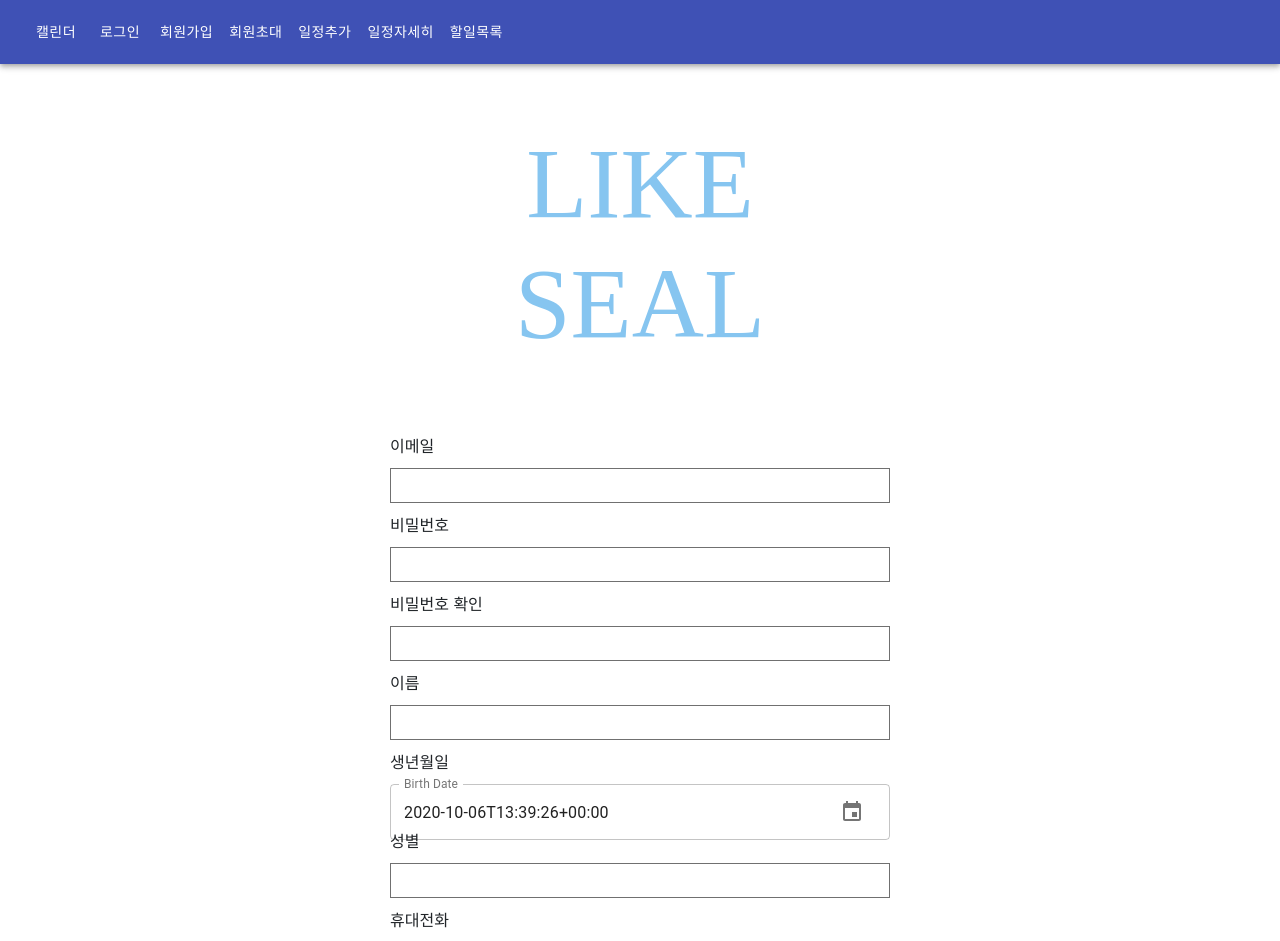
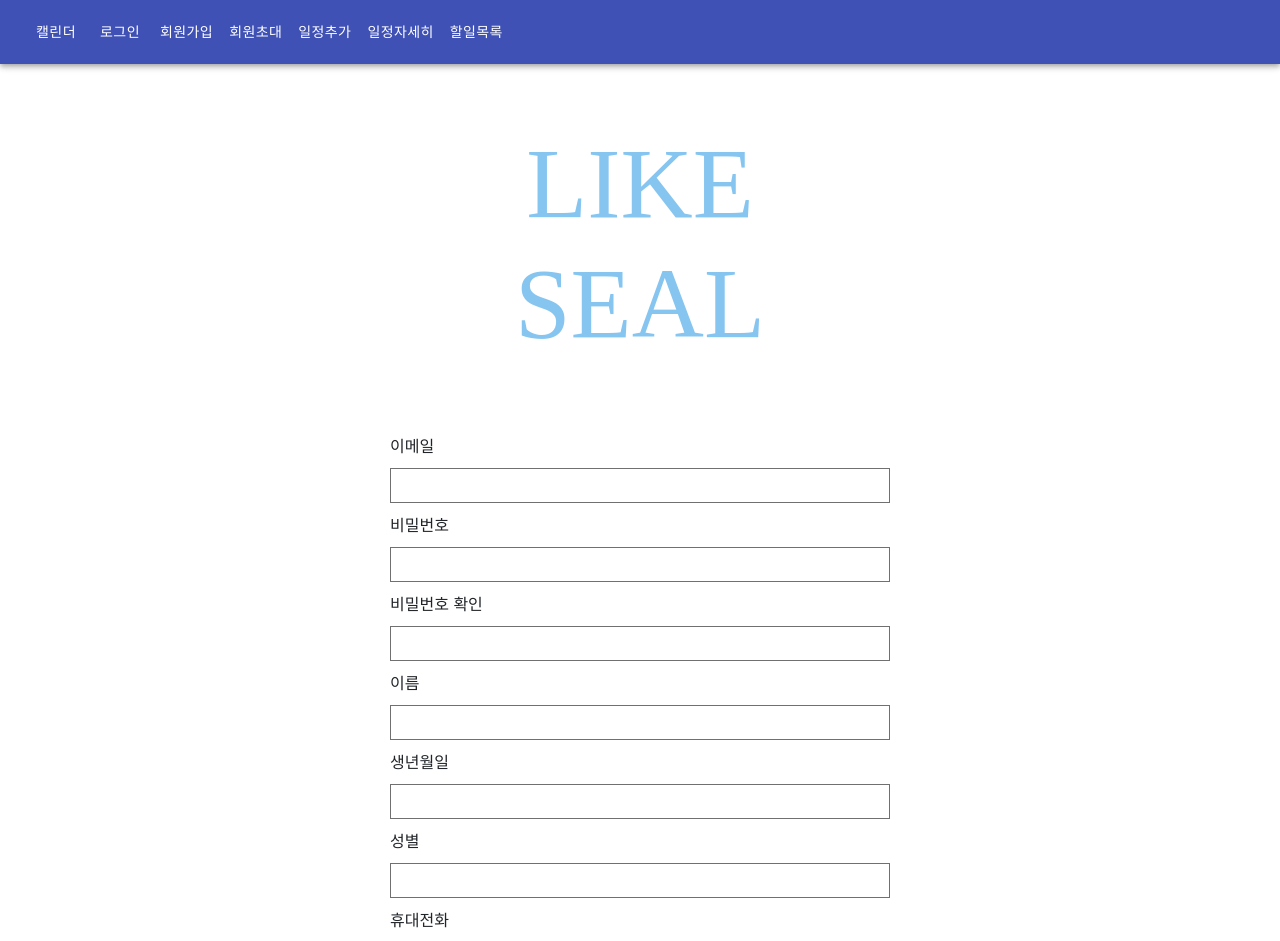
Before and after one commit to youn16/FamilyGram, a React (Create React App) app in the folder client/: page /sign_up in a window 1280 px wide. Shown: the top 941 px of the page. Built offline with nearby package versions, Linux system fonts and the light colour scheme.

Commit message:
SW_6v restore sign_up.js

```diff
--- a/client/src/components/views/sign_up.js
+++ b/client/src/components/views/sign_up.js
@@ -45,20 +45,6 @@ function Sign_up(props) {   // 처음 대문자로 해야 에러 안남! 이유
     }
     //this.changeAppointment = this.changeAppointment.bind(this);
 
-    const pickerEditorProps = field => ({
-        //className: classes.picker,
-        // keyboard: true,
-        ampm: false,
-        //value: displayAppointmentData[field],
-
-        //onChange: date => this.changeAppointment({
-            //field: [field], changes: date ? date.toDate() : new Date(displayAppointmentData[field]),
-        //}),
-        inputVariant: 'outlined',
-        format: 'DD/MM/YYYY HH:mm',
-        onError: () => null,
-    });
-
     const onSubmitHandler = (event) => {
         event.preventDefault(); // 아래 내용을 수행하기 위해 refresh하는 것을 방지
 
@@ -73,7 +59,6 @@ function Sign_up(props) {   // 처음 대문자로 해야 에러 안남! 이유
             sex: Sex,
             phone: Phone
         }
-        /*
         dispatch(registerUser(body)) // dispatch를 이용해서 loginUser라는 action을 취함
             .then(response => {
                 if(response.payload.success) { // 로그인 성공 시
@@ -82,7 +67,7 @@ function Sign_up(props) {   // 처음 대문자로 해야 에러 안남! 이유
                     alert('Error in sign_up.js')
                 }
             })
-            */
+
     }
     return (
         <div>
@@ -115,13 +100,11 @@ function Sign_up(props) {   // 처음 대문자로 해야 에러 안남! 이유
                     onChange={onNameHandler} />
 
                 <label className={Styles.label}>생년월일</label>
-                <MuiPickersUtilsProvider  utils={MomentUtils}>
-                    <KeyboardDateTimePicker
-                        className={Styles.wrapper}
-                        label="Birth Date"
-                        {...pickerEditorProps('birthDate')}
-                    />
-                </MuiPickersUtilsProvider>
+                <input className={Styles.input_box}
+                    type="birth"
+                    value={Birth}
+                    onChange={onBirthHandler} />
+
                 <label className={Styles.label}>성별</label>
                 <input className={Styles.input_box}
                     type="sex"
```
